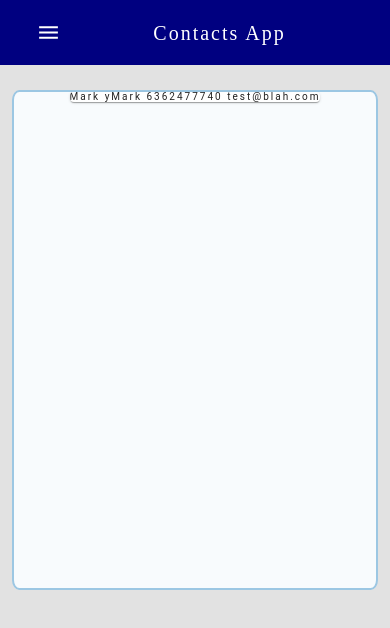
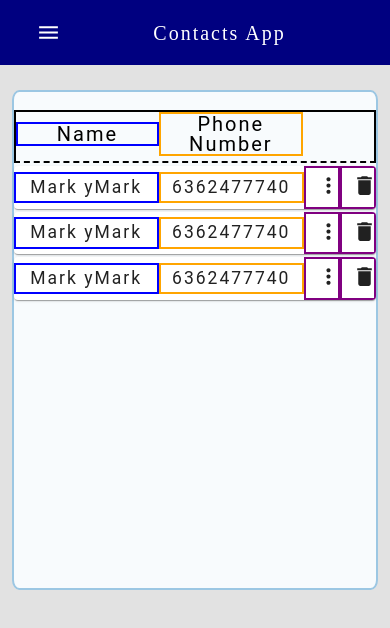
Before and after one commit to atonymartin20/ContactsApp, a React (Create React App) app in the folder frontend/: page / in a window 390 px wide. Shown: the top 628 px of the page. Built offline with nearby package versions, Linux system fonts and the light colour scheme.

Commit message:
Setting up breakpoints for the homepage

```diff
--- a/frontend/src/components/contact/contactCard.js
+++ b/frontend/src/components/contact/contactCard.js
@@ -6,10 +6,86 @@ import CardContent from '@material-ui/core/CardContent';
 import Button from '@material-ui/core/Button';
 
 // Icons
-import RefreshIcon from '@material-ui/icons/Refresh';
+import EditIcon from '@material-ui/icons/Edit';
+import DeleteIcon from '@material-ui/icons/Delete';
+import MoreVertIcon from '@material-ui/icons/MoreVert';
 
 const styles = theme => ({
-
+    container: {
+        width: '100%',
+        padding: 0,
+        margin: 0,
+        display: 'flex',
+        justifyContent: 'flex-start',
+        alignItems: 'center',
+        fontSize: '1.75rem',
+        marginBottom: 3,
+        minHeight: 35,
+    },
+    name: {
+        width: '25%',
+        textAlign: 'center',
+        padding: '5px 10px',
+        border: '2px solid blue',
+        [theme.breakpoints.down(1400)]: {
+            width: '32.5%'
+        },
+        [theme.breakpoints.down(1050)]: {
+            width: '40%',
+        },
+    },
+    phoneNumber: {
+        width: '20%',
+        textAlign: 'center',
+        padding: '5px 10px',
+        border: '2px solid orange',
+        [theme.breakpoints.down(1400)]: {
+            width: '22.5%'
+        },
+        [theme.breakpoints.down(1052)]: {
+            width: '40%',
+        },
+    },
+    email: {
+        width: '22.5%',
+        textAlign: 'center',
+        fontSize: '1.5rem',
+        overflowWrap: 'break-word',
+        padding: '5px 10px',
+        border: '2px solid green',
+        [theme.breakpoints.down(1400)]: {
+            width: '30%'
+        },
+        [theme.breakpoints.down(1052)]: {
+            display: 'none',
+        },
+    },
+    notes: {
+        width: '22.5%',
+        textAlign: 'center',
+        fontSize: '1.5rem',
+        padding: '5px 10px',
+        border: '2px solid red',
+        [theme.breakpoints.down(1400)]: {
+            display: 'none'
+        }
+    },
+    icons: {
+        width: '5%',
+        textAlign: 'center',
+        padding: '5px 10px',
+        border: '2px solid purple',
+        [theme.breakpoints.down(1400)]: {
+            width: '7.5%'
+        },
+        [theme.breakpoints.down(1052)]: {
+            width: '10%',
+        },
+    },
+    iconStyling: {
+        width: 25,
+        height: 25,
+    }
 });
 
 class ContactCard extends React.Component {
@@ -18,16 +94,23 @@ class ContactCard extends React.Component {
         firstName: this.props.firstName,
         lastName: this.props.lastName,
         phoneNumber: this.props.phoneNumber,
-        email: this.props.email
+        email: this.props.email,
+        notes: this.props.notes,
     }
 
     render() {
         const { classes } = this.props;
-        const { firstName, lastName, phoneNumber, email } = this.state;
+        const { firstName, lastName, phoneNumber, email, notes } = this.state;
 
         return (
-            <Card>
-                {firstName} {lastName} {phoneNumber} {email}
+            <Card className={classes.container}>
+                <p className={classes.name}>{firstName} {lastName}</p>
+                <p className={classes.phoneNumber}>{phoneNumber}</p>
+                <p className={classes.email}>{email}</p>
+                <p className={classes.notes}>{notes}</p>
+                <p className={classes.icons}><MoreVertIcon className={classes.iconStyling}/></p>
+                <p className={classes.icons}><DeleteIcon className={classes.iconStyling}/></p>
+                {/* <EditIcon /> */}
             </Card>
         )
     }
--- a/frontend/src/components/contact/contactList.js
+++ b/frontend/src/components/contact/contactList.js
@@ -6,15 +6,22 @@ import withStyles from '@material-ui/core/styles/withStyles';
 const styles = theme => ({
     content: {
         height: 50,
-        padding: '0px 20px',
-        width: '100%'
+        padding: 0,
+        width: '100%',
+    },
+    item: {
+        width: '100%',
+        padding: 0,
+        margin: 0,
     }
 })
 
 class ContactList extends React.Component {
     state = {
         test: [
-            { id: 1, firstName: 'Mark', lastName: 'yMark', phoneNumber: '6362477740', email: 'test@blah.com' }
+            { id: 1, firstName: 'Mark', lastName: 'yMark', phoneNumber: '6362477740', email: 'test@blah.com', notes: 'test' },
+            { id: 1, firstName: 'Mark', lastName: 'yMark', phoneNumber: '6362477740', email: 'longpersonname@longcompanyname.com', notes: 'Lets test this as well' },
+            { id: 1, firstName: 'Mark', lastName: 'yMark', phoneNumber: '6362477740', email: 'test@blah.com', notes: 'I wonder what happens when I write a really long note.  Already 2 lines ... lets see what happens oh I broke.' }
         ]
     };
 
@@ -23,17 +30,20 @@ class ContactList extends React.Component {
 
         return (
             <div className={classes.content}>
-                <Grid container spacing={5}>
+                <Grid container spacing={0}>
                     <Grid item xs={12}>
-                        <Grid container justify='center' spacing={5}>
+                        <Grid container justify='center' spacing={0}>
                             {this.state.test.map(contact => (
-                                <Grid key={contact.id} item>
+                                <Grid key={contact.id} item classes={{
+                                    item: classes.item,
+                                }}>
                                     <ContactCard
                                         id={contact.id}
                                         firstName={contact.firstName}
                                         lastName={contact.lastName}
                                         phoneNumber={contact.phoneNumber}
                                         email={contact.email}
+                                        notes={contact.notes}
                                     />
                                 </Grid>
                             ))}
--- /dev/null
+++ b/frontend/src/components/contact/contactListLabels.js
@@ -0,0 +1,77 @@
+import React from 'react';
+import withStyles from '@material-ui/core/styles/withStyles';
+
+const styles = theme => ({
+    container: {
+        width: '100%',
+        margin: '3px 0px',
+        display: 'flex',
+        justifyContent: 'flex-start',
+        alignItems: 'center',
+        fontSize: '2.0rem',
+        borderBottom: '2px dashed black',
+        paddingBottom: 5,
+        border: '2px solid black',
+    },
+    name: {
+        width: '25%',
+        textAlign: 'center',
+        border: '2px solid blue',
+        [theme.breakpoints.down(1400)]: {
+            width: '32.5%'
+        },
+        [theme.breakpoints.down(1052)]: {
+            width: '40%',
+        },
+    },
+    phoneNumber: {
+        width: '20%',
+        textAlign: 'center',
+        border: '2px solid orange',
+        [theme.breakpoints.down(1400)]: {
+            width: '22.5%'
+        },
+        [theme.breakpoints.down(1052)]: {
+            width: '40%',
+        },
+    },
+    email: {
+        width: '22.5%',
+        textAlign: 'center',
+        border: '2px solid green',
+        [theme.breakpoints.down(1400)]: {
+            width: '30%'
+        },
+        [theme.breakpoints.down(1052)]: {
+            display: 'none',
+        },
+    },
+    notes: {
+        width: '22.5%',
+        textAlign: 'center',
+        border: '2px solid red',
+        [theme.breakpoints.down(1400)]: {
+            display: 'none'
+        },
+    },
+});
+
+class ContactListLabels extends React.Component {
+    state = {
+    }
+
+    render() {
+        const { classes } = this.props;
+
+        return (
+            <div className={classes.container}>
+                <p className={classes.name}>Name</p>
+                <p className={classes.phoneNumber}>Phone Number</p>
+                <p className={classes.email}>Email</p>
+                <p className={classes.notes}>Notes</p>
+            </div>
+        )
+    }
+}
+
+export default withStyles(styles)(ContactListLabels);
--- a/frontend/src/components/homepage/index.js
+++ b/frontend/src/components/homepage/index.js
@@ -2,6 +2,7 @@ import React from 'react';
 import Navbar from '../navbar';
 import withStyles from '@material-ui/core/styles/withStyles';
 import ContactList from '../contact/contactList.js';
+import ContactListLabels from '../contact/contactListLabels.js'
 
 const styles = theme => ({
     homepageDiv: {
@@ -16,6 +17,7 @@ const styles = theme => ({
         borderRadius: '2%',
         backgroundColor: '#f8fbfd',
         height: 500,
+        paddingTop: 15,
     },
 });
 
@@ -27,6 +29,7 @@ class Homepage extends React.Component {
             <div className={classes.homepageDiv}>
                 <Navbar />
                 <div className={classes.homepageSpacingDiv}>
+                    <ContactListLabels />
                     <ContactList />
                 </div>
             </div>
```
Also changed, not shown: 1 other file (tests, documents, lock files or other folders).
